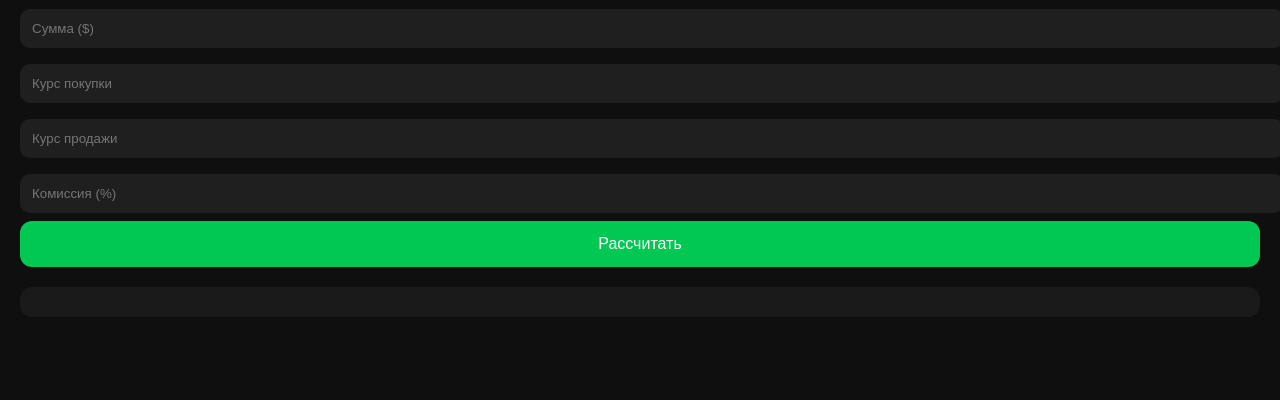
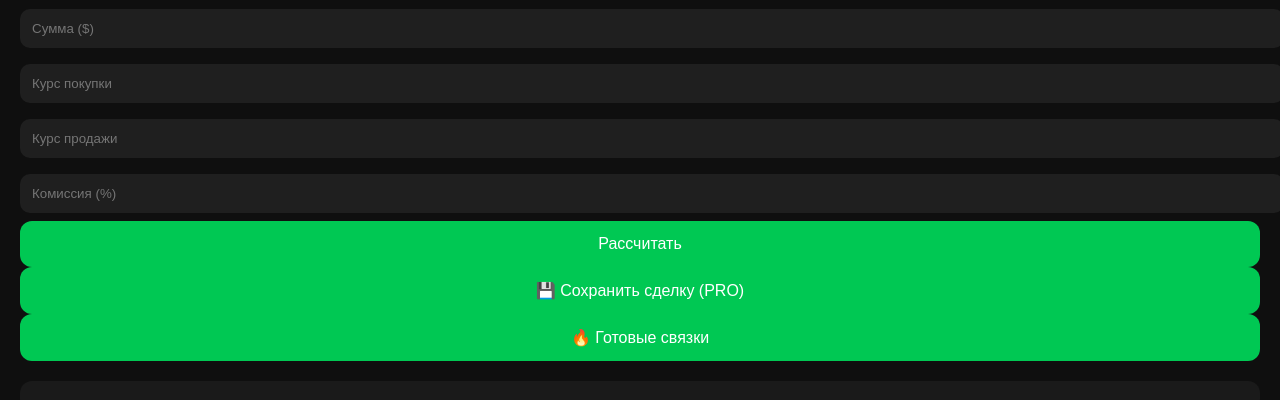
Before and after one commit to vik9123-art/p2p-calculator, a plain HTML site: page index.html in a window 1280 px wide. Shown: the part 100-500 px from the top of the page. Drawn offline with Linux system fonts and the light colour scheme.

Commit message:
index.html

```diff
--- a/index.html
+++ b/index.html
@@ -56,7 +56,8 @@ background:#1a1a1a;
 <input id="fee" placeholder="Комиссия (%)">
 
 <button onclick="calc()">Рассчитать</button>
-
+<button onclick="saveTrade()">💾 Сохранить сделку (PRO)</button>
+<button onclick="openDeals()">🔥 Готовые связки</button>
 <div class="result" id="result"></div>
 </div>
 
```
